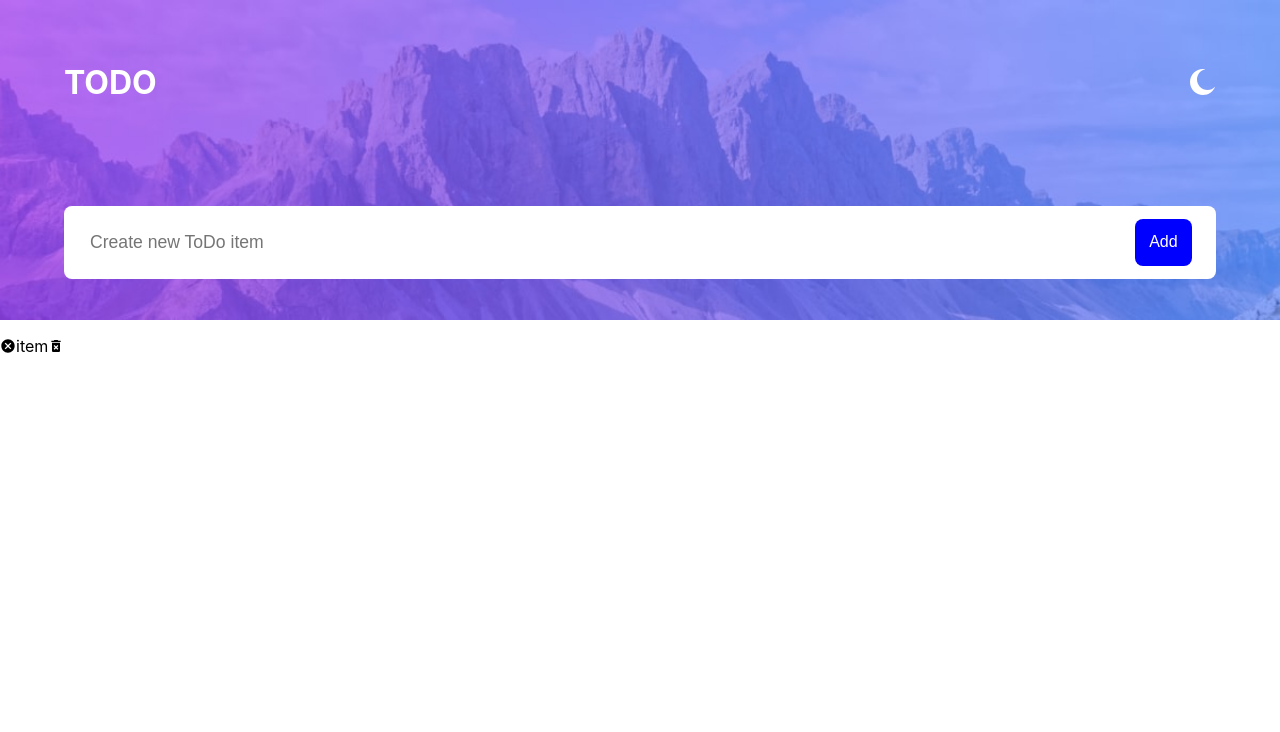
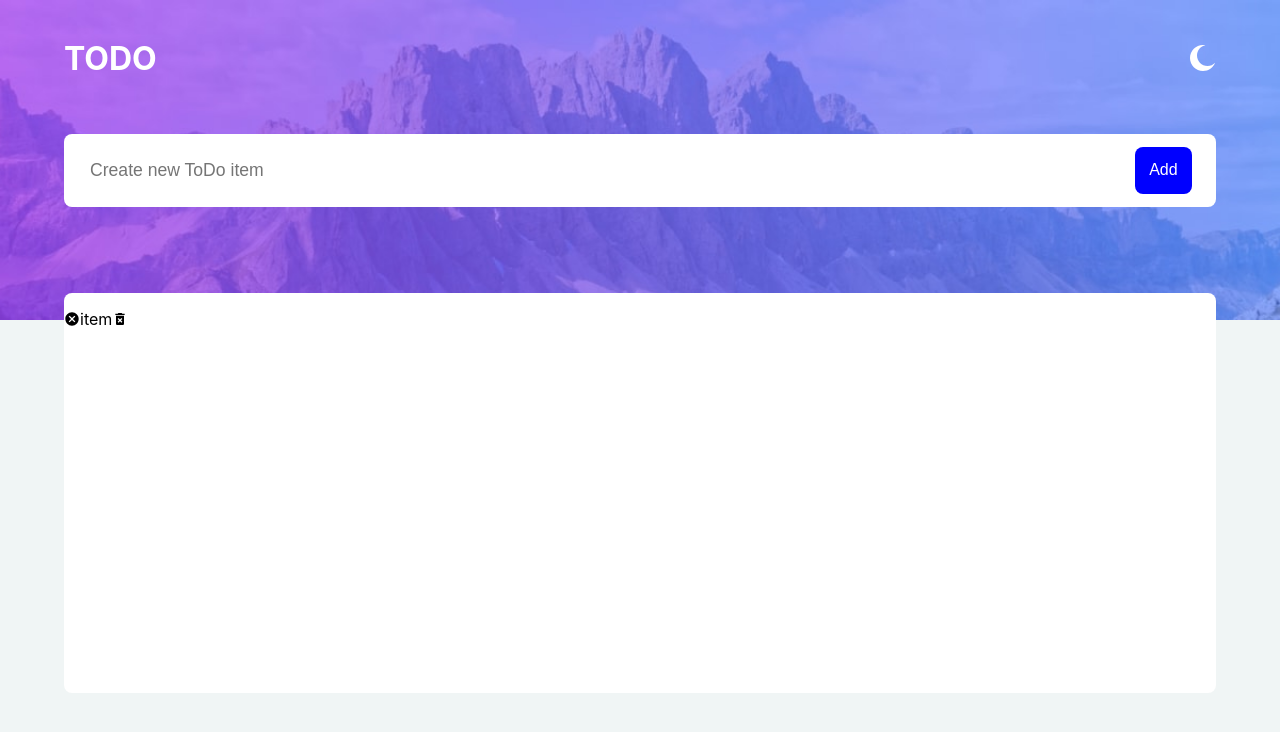
Before and after one commit to kwasi-OT/todo, a React (Create React App) app: page / in a window 1280 px wide. Shown: the top 732 px of the page. Built offline with nearby package versions, Linux system fonts and the light colour scheme.

Commit message:
positioned and styked items container

```diff
--- a/src/App.css
+++ b/src/App.css
@@ -1,15 +1,25 @@
 .appContainer {
   width: 100%;
   height: 100vh;
+  background-color: #f0f5f5;
 }
 
-.header {
+.headerContainer {
   background-image: url(./assets/bg-desktop-light.jpg);
   background-position: center center;
   background-repeat: no-repeat;
   background-size: cover;
   width: 100%;
   height: 40vh;
+  display: flex;
+  flex-direction: column;
+  align-items: center;
+  justify-content: flex-start;
+}
+
+.header {
+  width: 100%;
+  height: 70%;
   display: flex;
   flex-direction: column;
   align-items: center;
@@ -59,3 +69,13 @@ input[type='text'] {
   display: flex;
   align-items: center;
 }
+
+.itemsContainer {
+  width: 90%;
+  height: 50vh;
+  margin: 0 auto;
+  background-color: #fff;
+  border-radius: 0.5rem;
+  position: relative;
+  top: -1.7rem;
+}
--- a/src/App.js
+++ b/src/App.js
@@ -7,6 +7,7 @@ import TodoItem from './components/TodoItem';
 function App() {
   return (
     <div className="appContainer">
+      <div className='headerContainer'>
         <div className='header'>
           <div className='headerContent'>
             <h1>TODO</h1>
@@ -14,6 +15,7 @@ function App() {
           </div>
           <div className='formContainer'>
             <Form/>
+          </div>
         </div>
       </div>
       <div className='itemsContainer'>
```
Lines whose indentation alone changed are shown as unchanged.
